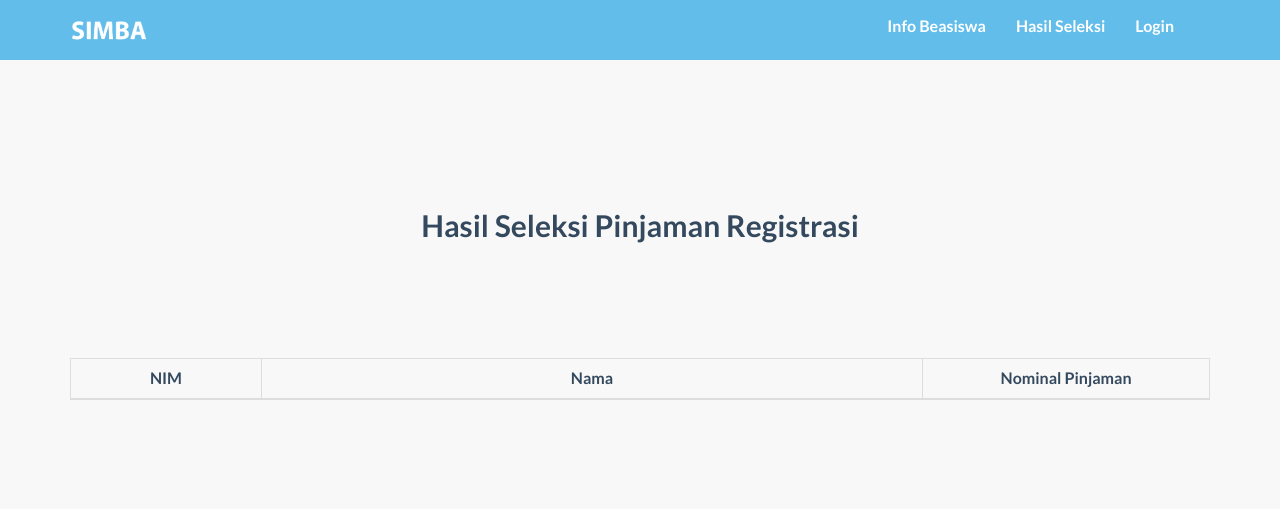
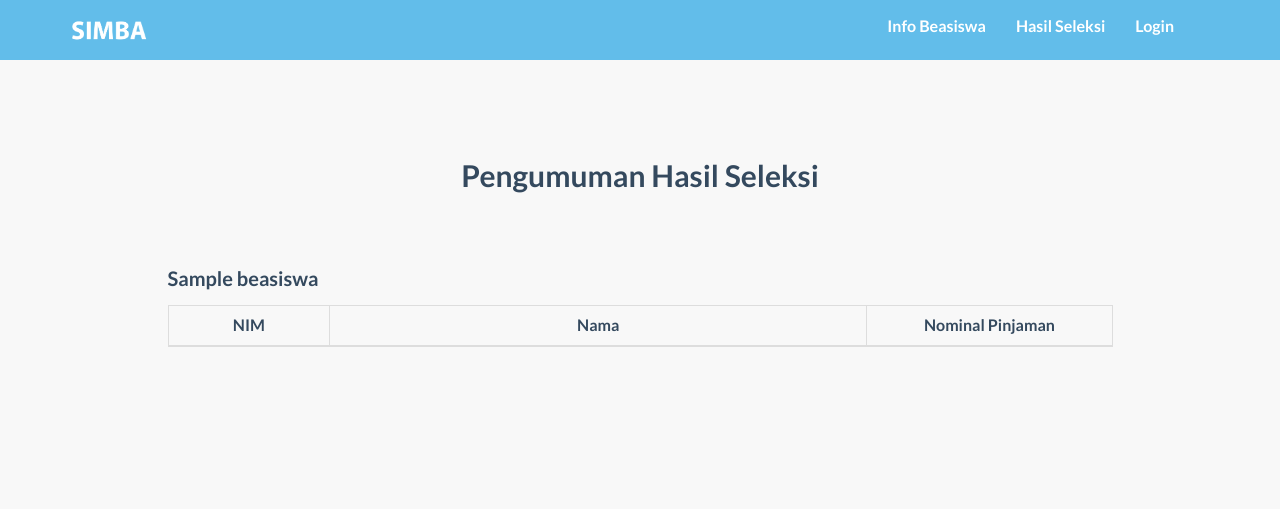
Before and after one commit to aamesaa/beasiswa, a PHP site: the page made by detail_seleksi.php in a window 1280 px wide. Shown: the top 509 px of the page. Run offline with PHP 8.4, Linux system fonts and the light colour scheme; tables that the repository leaves empty or names only in its code hold one stand-in row (values such as "Sample post"); lists and menus that the app fills with data are empty; some libraries are stand-ins or nearby versions.

Commit message:
Link to Id

```diff
--- a/detail_seleksi.php
+++ b/detail_seleksi.php
@@ -75,17 +75,24 @@ date_default_timezone_set('Asia/Jakarta');
       </div>
     </div>
   </nav>
-  <div id="infoBeasiswa" class="content-section-a" style="border-top: 0">
+  <div id="infoBeasiswa" class="content-section-a" style="border-top: 0; margin-top:-50;">
     <div class='container'>
       <div class="row">
-        <H3 class="text-center">Hasil Seleksi Pinjaman Registrasi</H3>
+        <H3 class="text-center">Pengumuman Hasil Seleksi</H3>
         <br>
         <br>
-        <br>
-        <br>
+        <div class="col-md-1"></div>
+        <div class="col-md-10">
+        <table class="table table-bordered">
 
-        <div class="col-md-12">
-        <table class="table table-bordered">
+          <?php
+            $kode_slk = $_GET['id'];
+            $q0 = "SELECT * from beasiswa where kd_bsw='$kode_slk'";
+            $squery = mysqli_query($koneksi,$q0);
+            $row1 = mysqli_fetch_array($squery);
+            echo'<h4>'.$row1['nama_bsw'].'</h4>';
+          ?>
+
           <thead style="text-center">
             <tr>
               <th class="text-center"style="width:200">NIM</th>
@@ -95,7 +102,8 @@ date_default_timezone_set('Asia/Jakarta');
           </thead>
           <tbody>
             <?php
-            $squery = mysqli_query($koneksi, "select * from pendaftaran natural join mahasiswa where nominal_disetujui is not null");
+            $q1 = "SELECT * from pendaftaran natural join mahasiswa where nominal_disetujui is not null and kd_bsw='$kode_slk'";
+            $squery = mysqli_query($koneksi,$q1);
             while($row = mysqli_fetch_array($squery))
             {
             echo '
--- a/index.php
+++ b/index.php
@@ -129,7 +129,7 @@ date_default_timezone_set('Asia/Jakarta');
                 <div class="panel panel-success">
                   <div class="panel-body hitam" style="height: 150px;">
                     <div class="col-md-10">
-                    <a href="detail_tempat.php?id1='.$row['kd_bsw'].'"> <h4> '.
+                    <a href="detail_seleksi.php?id='.$row['kd_bsw'].'"> <h4> '.
                     $row['nama_bsw'].
                     ' </h4> </a>
                     <p>'.$row['nama_bsw'].'</p>
@@ -137,7 +137,7 @@ date_default_timezone_set('Asia/Jakarta');
                     </div>
                     <div class="col-md-2">
                       <br>
-                      <a id="submit" class="btn btn-primary" style="margin-right: 42.5%; padding-top: 10000">Detail</a>
+                      <a href="detail_seleksi.php?id='.$row['kd_bsw'].'"id="submit" class="btn btn-primary" style="margin-right: 42.5%; padding-top: 10000">Detail</a>
                     </div>
                   </div>
                 </div>
```
